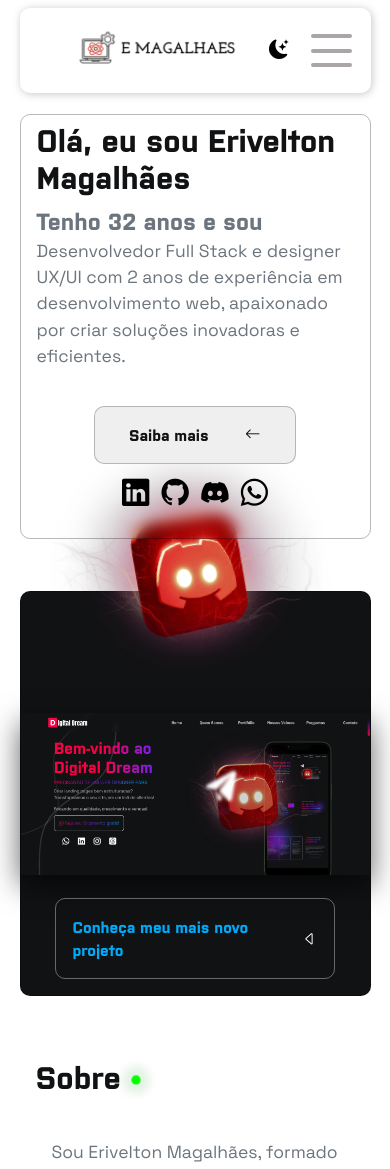
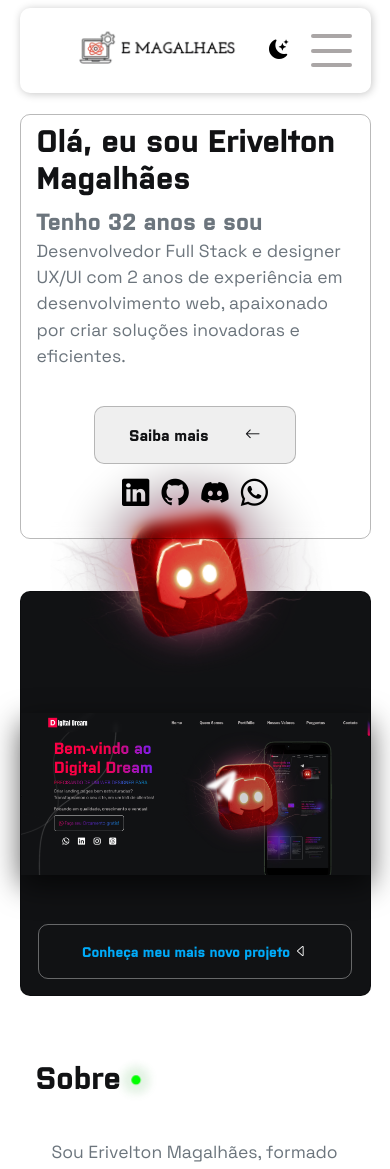
Before and after one commit to EriveltonMGit/Codigo_certo, an Angular app: page / in a window 390 px wide. Shown: the top 1169 px of the page. Built offline with nearby package versions, Linux system fonts and the light colour scheme.

Commit message:
chore: mudança no menu device

```diff
--- a/src/app/section-1/section-1.component.scss
+++ b/src/app/section-1/section-1.component.scss
@@ -765,14 +765,14 @@
   justify-content: center;
   gap: 1vw;
   padding: 1rem ;
-  width: 80%;
+  width: 90%;
   margin-bottom: 2vh;
   cursor: pointer;
   transition: 0.5s;
   z-index: 10;
   border: 1px solid rgba(255, 255, 255, 0.363);
   font-family: Purista;
-  font-size: 4vw;
+  font-size: 3.6vw;
   font-weight: bolder;
   color: var(  --bs-primary);
 }
```
